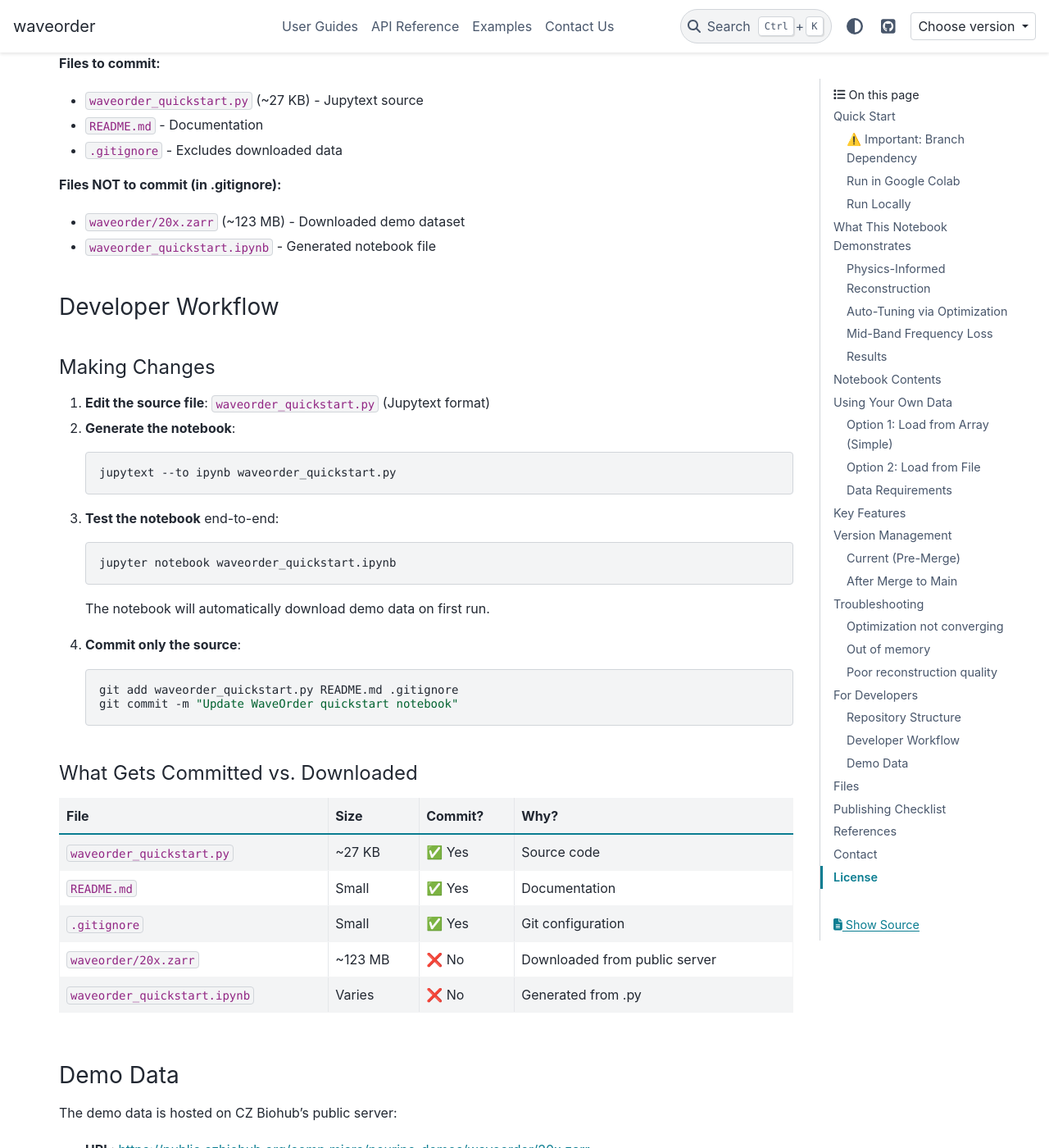
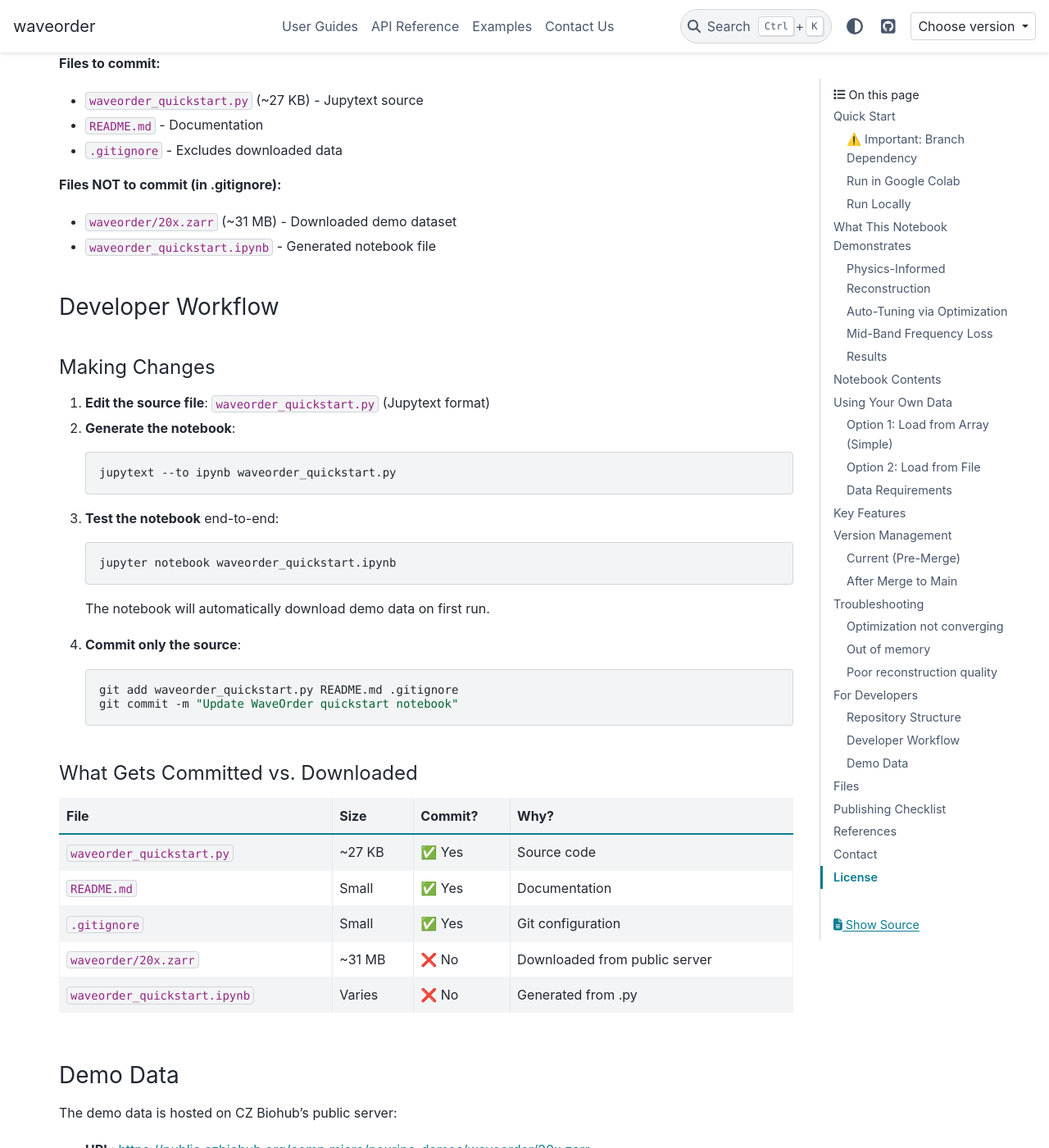
Before and after one commit to mehta-lab/waveorder, a Sphinx documentation site: the page built from docs/examples/demos/optimize/README.md, in a window 1280 px wide and 1400 px high, scrolled down 4792 px. Shown: the whole window at 82% size. Built offline with Sphinx 7.4.7 and the PyData theme 0.15.4, drawn with Linux system fonts in a browser that asks for light colours; pages that are not in the unit, such as notebooks, are missing from menus; the version number could not be read and is left out.

Commit message:
updated dataset sizes

```diff
--- a/docs/examples/demos/optimize/README.md
+++ b/docs/examples/demos/optimize/README.md
@@ -176,7 +176,7 @@ This directory contains:
 - `.gitignore` - Excludes downloaded data
 
 **Files NOT to commit (in .gitignore):**
-- `waveorder/20x.zarr` (~123 MB) - Downloaded demo dataset
+- `waveorder/20x.zarr` (~31 MB) - Downloaded demo dataset
 - `waveorder_quickstart.ipynb` - Generated notebook file
 
 ### Developer Workflow
@@ -210,14 +210,14 @@ This directory contains:
 | `waveorder_quickstart.py` | ~27 KB | ✅ Yes | Source code |
 | `README.md` | Small | ✅ Yes | Documentation |
 | `.gitignore` | Small | ✅ Yes | Git configuration |
-| `waveorder/20x.zarr` | ~123 MB | ❌ No | Downloaded from public server |
+| `waveorder/20x.zarr` | ~31 MB | ❌ No | Downloaded from public server |
 | `waveorder_quickstart.ipynb` | Varies | ❌ No | Generated from .py |
 
 ### Demo Data
 
 The demo data is hosted on CZ Biohub's public server:
 - **URL**: https://public.czbiohub.org/comp.micro/neurips_demos/waveorder/20x.zarr
-- **Size**: ~123 MB
+- **Size**: ~31 MB
 - **Format**: OME-Zarr
 - **Contents**: 3D label-free microscopy z-stack
 
--- a/docs/examples/demos/optimize/waveorder_quickstart.py
+++ b/docs/examples/demos/optimize/waveorder_quickstart.py
@@ -142,7 +142,7 @@ def download_demo_data():
     print(
         f"  URL: {url}"
     )
-    print("  This will download ~123M MB of data (may take 1-2 minutes)")
+    print("  This will download ~31 MB of data (may take 1-2 minutes)")
 
     # Check if wget is available
     if shutil.which("wget") is None:
@@ -393,7 +393,7 @@ print("✓ Setup complete")
 We'll load a 3D z-stack from label-free microscopy and visualize it.
 The dataset contains images acquired at multiple focal planes.
 
-The demo downloads real microscopy data from CZ Biohub's public server (~5 MB).
+The demo downloads real microscopy data from CZ Biohub's public server (~31 MB).
 To use your own data, replace the data loading section below with your own array.
 """
 
```
Also changed, not shown: docs/examples/demos/optimize/waveorder_quickstart.ipynb.
